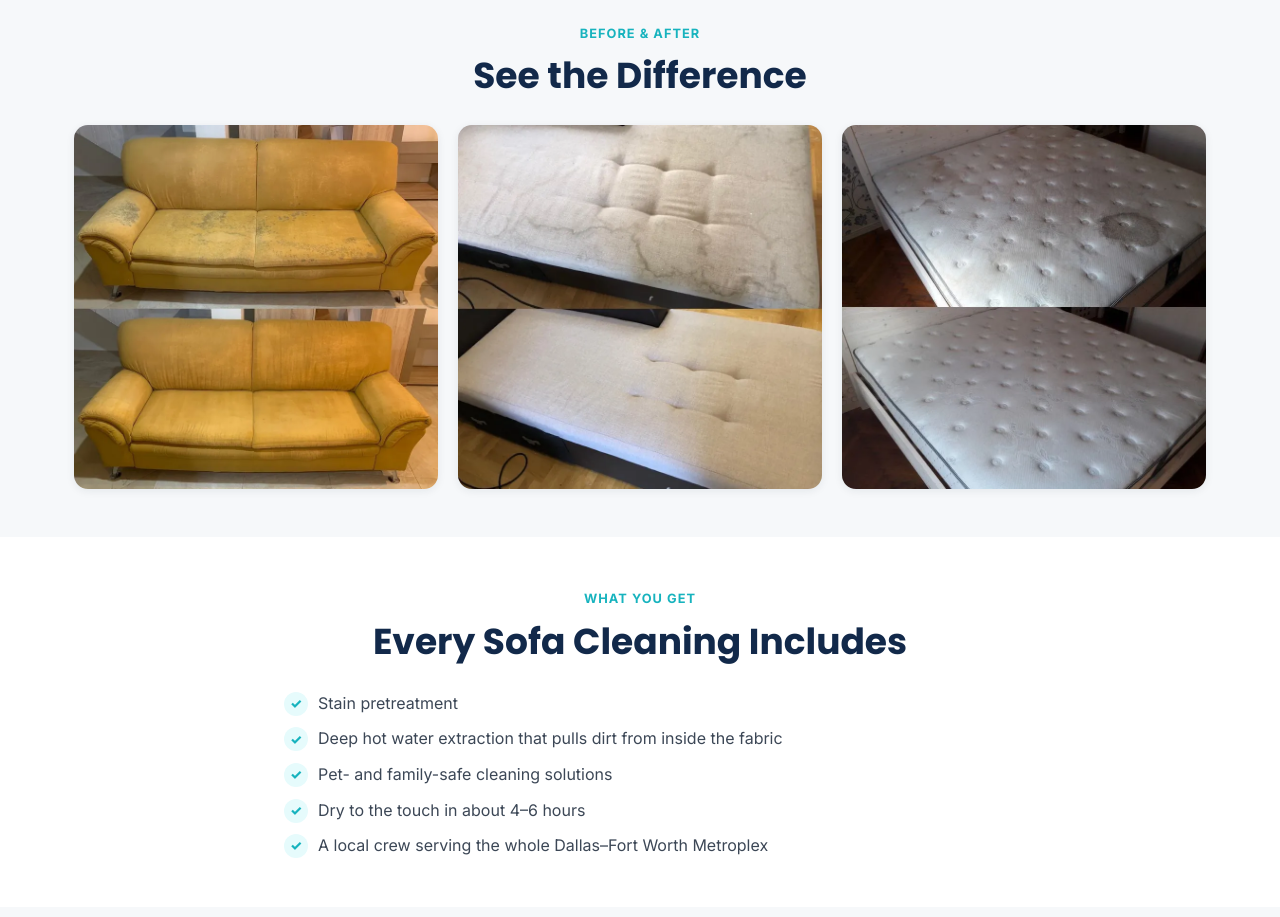
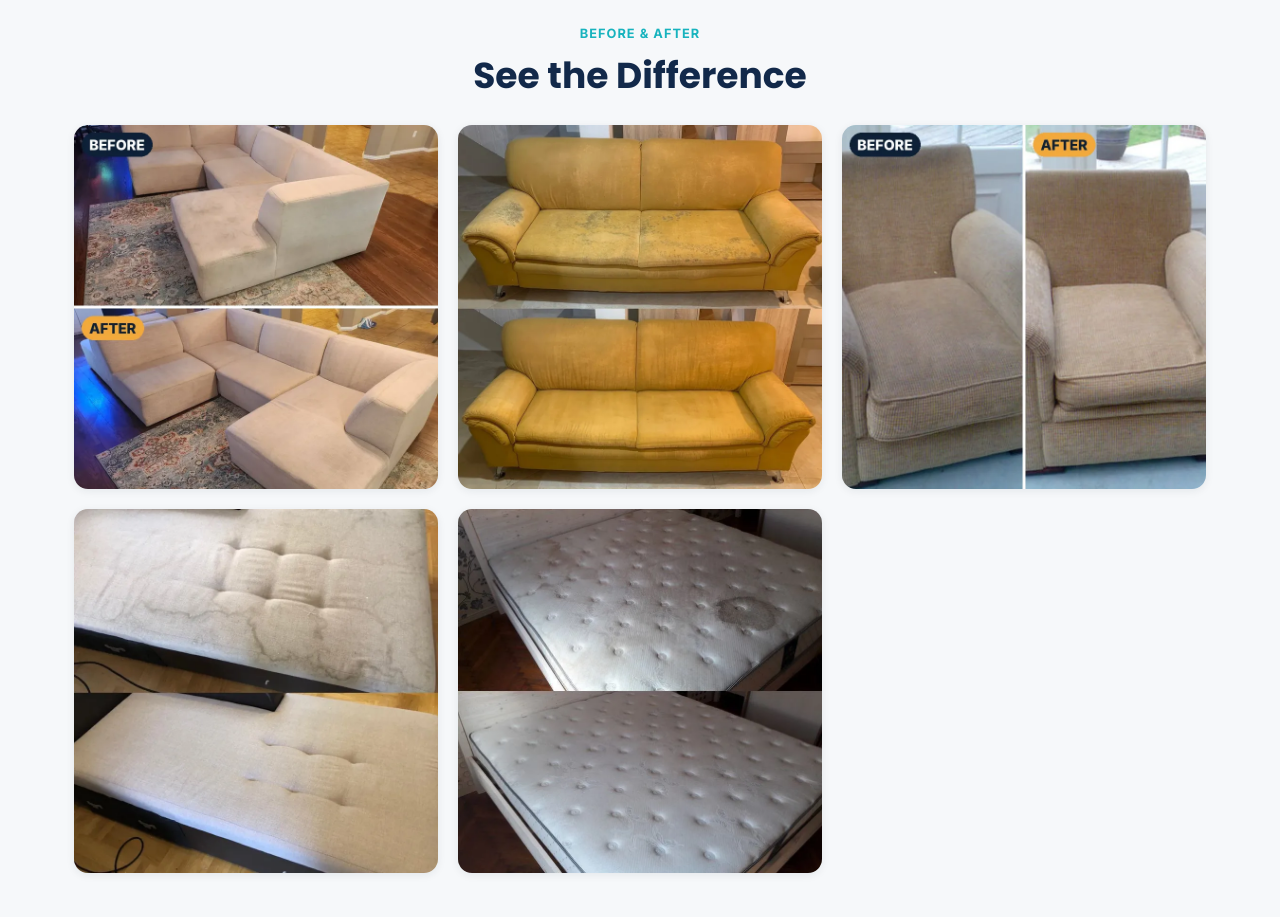
Before and after one commit to luckygreer88-ctrl/dallas-home-improvement, a plain HTML site: page sofa-cleaning-deal.html in a window 1280 px wide. Shown: the part 1840-2757 px from the top of the page. Drawn offline with Linux system fonts and the light colour scheme.

Commit message:
Sofa deal page: owner's sectional and armchair before/afters in the gallery
Order: sectional, yellow couch, armchair, then the two mattresses.

Co-Authored-By: Claude Opus 5.5 <noreply@anthropic.com>
Claude-Session: https://claude.ai/code/session_014X5TQR9pePy1xRWcMQ8UHT

```diff
--- a/sofa-cleaning-deal.html
+++ b/sofa-cleaning-deal.html
@@ -357,7 +357,9 @@
       <h2>See the Difference</h2>
     </div>
     <div class="gallery">
+      <div class="gallery-item" style="aspect-ratio:1/1;"><img src="images/sectional-before-after.webp" alt="Cream sectional before and after our cleaning, stains on the chaise removed" width="768" height="768" loading="lazy"></div>
       <div class="gallery-item" style="aspect-ratio:1/1;"><img src="images/furniture-couch-yellow.webp" alt="Yellow sofa before and after upholstery cleaning" width="768" height="768" loading="lazy"></div>
+      <div class="gallery-item" style="aspect-ratio:1/1;"><img src="images/chair-before-after.webp" alt="Armchair before and after upholstery cleaning" width="768" height="768" loading="lazy"></div>
       <div class="gallery-item" style="aspect-ratio:1/1;"><img src="images/furniture-mattress-1.webp" alt="Mattress before and after deep cleaning, stains removed" width="768" height="768" loading="lazy"></div>
       <div class="gallery-item" style="aspect-ratio:1/1;"><img src="images/furniture-mattress-2.webp" alt="Mattress before and after cleaning, stain and dirt removed" width="736" height="736" loading="lazy"></div>
     </div>
```
Also changed, not shown: images/chair-before-after.webp (added), 1 other file.
